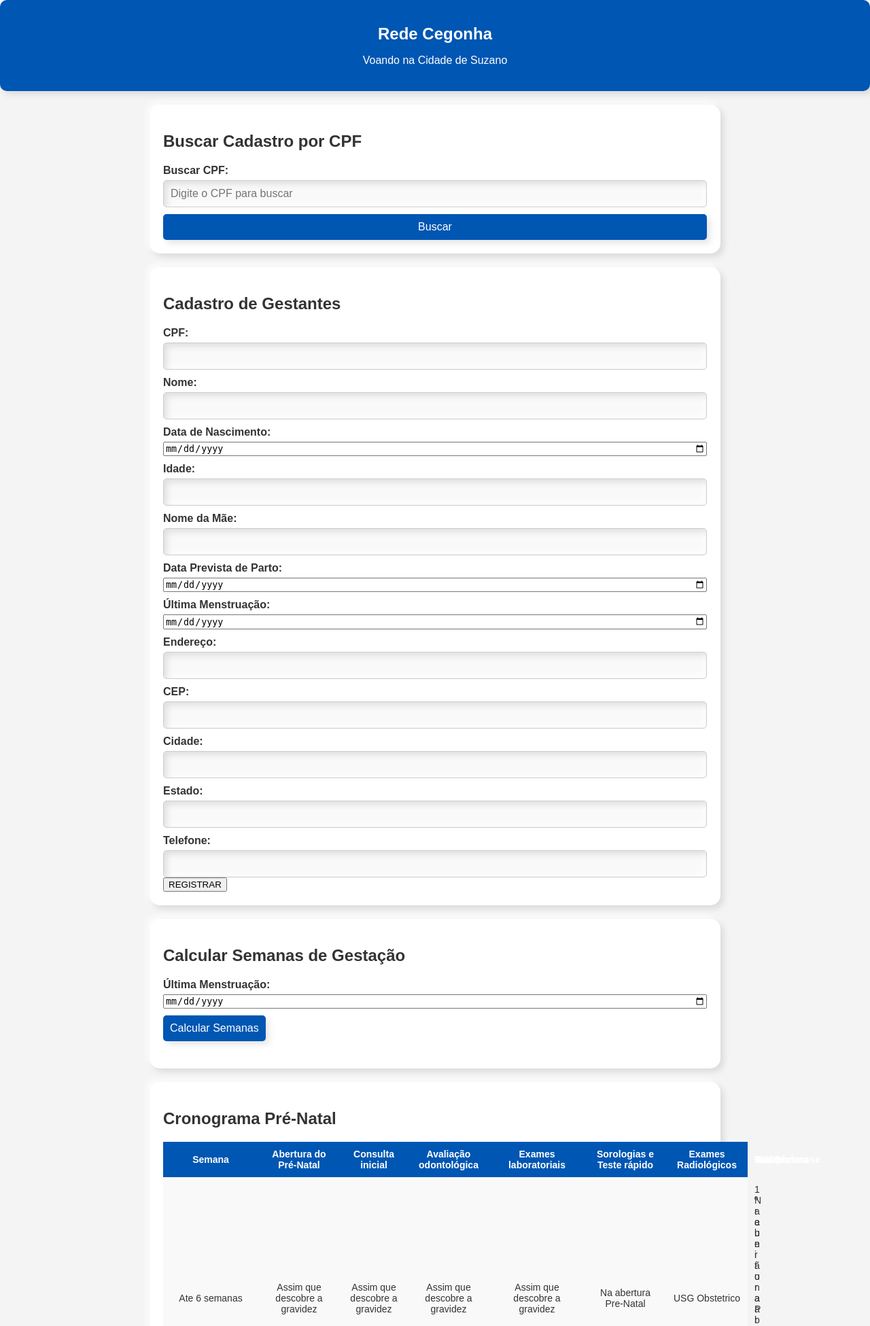
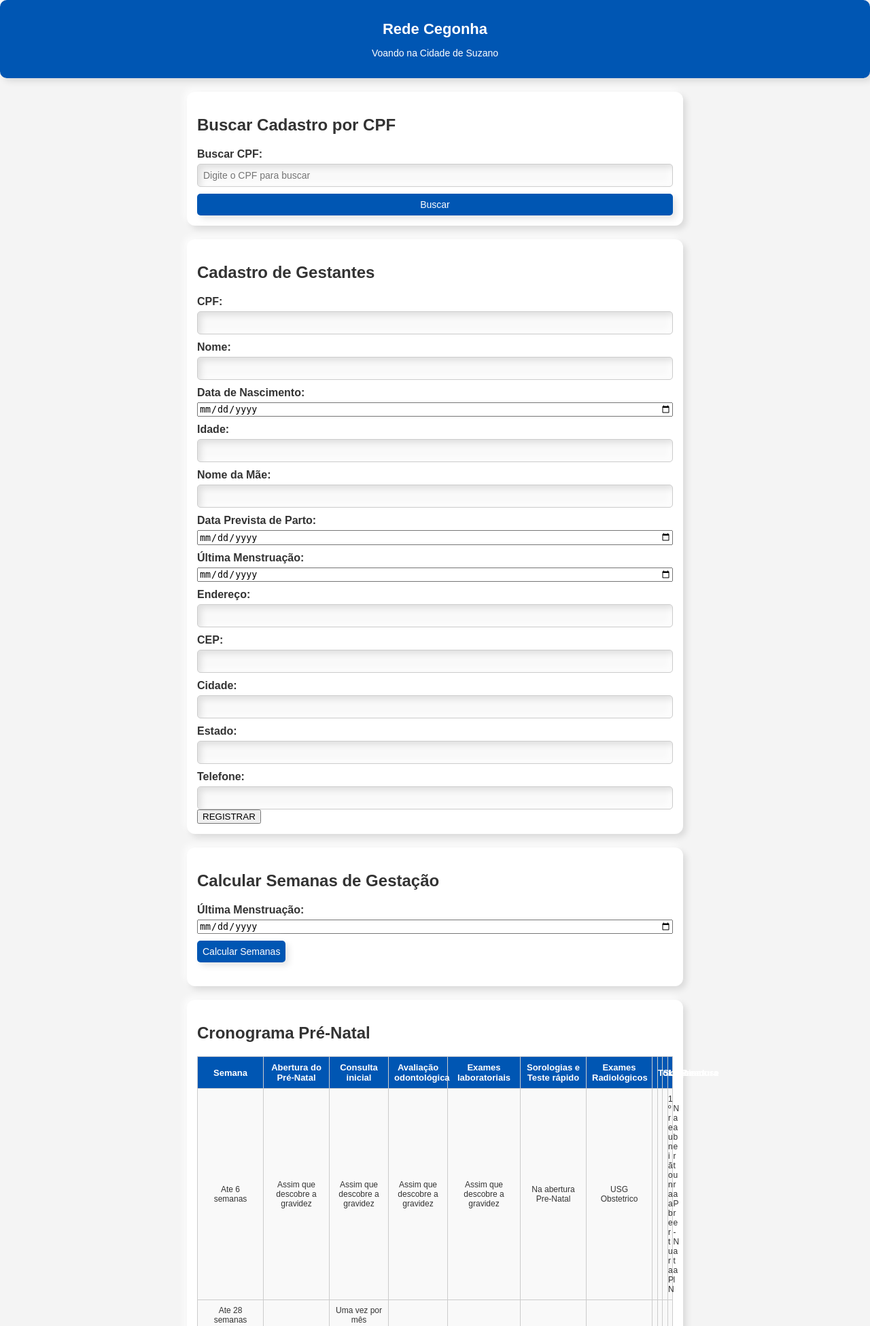
Before and after one commit to projetopi01/projeto-pi-02, a Flask app: page /cadastro_gestante in a window 1280 px wide. Shown: the top 1951 px of the page at 68% size. Run offline with Flask 3, Linux system fonts and the light colour scheme; the visitor is signed in with stand-in values (Sample User, id 1).

Commit message:
Update styles.css

```diff
--- a/backend/static/styles.css
+++ b/backend/static/styles.css
@@ -12,33 +12,33 @@ body {
     background-color: #0056b3;
     color: white;
     text-align: center;
-    padding: 20px;
+    padding: 15px;
     border-radius: 10px;
     box-shadow: 5px 5px 10px rgba(0, 0, 0, 0.1), -5px -5px 10px rgba(255, 255, 255, 0.7);
 }
 
 .header .logo {
-    font-size: 24px;
+    font-size: 22px;
     font-weight: bold;
 }
 
 .header .subtitle {
-    font-size: 16px;
+    font-size: 14px;
     margin-top: 5px;
 }
 
-/* Seção de busca */
+/* Seção */
 .section {
     width: 90%;
-    max-width: 800px;
+    max-width: 700px;
     margin: 20px auto;
     background: #fff;
-    padding: 20px;
-    border-radius: 15px;
+    padding: 15px;
+    border-radius: 12px;
     box-shadow: 5px 5px 10px rgba(0, 0, 0, 0.1), -5px -5px 10px rgba(255, 255, 255, 0.7);
 }
 
-/* Formulário de busca */
+/* Formulário */
 .form-group {
     display: flex;
     flex-direction: column;
@@ -51,21 +51,21 @@ body {
 }
 
 input[type="text"] {
-    padding: 10px;
+    padding: 8px;
     border: 1px solid #ccc;
     border-radius: 5px;
-    font-size: 16px;
+    font-size: 14px;
     background: #f9f9f9;
     box-shadow: inset 5px 5px 10px rgba(0, 0, 0, 0.1), inset -5px -5px 10px rgba(255, 255, 255, 0.7);
 }
 
 button {
     margin-top: 10px;
-    padding: 10px;
+    padding: 8px;
     background: #0056b3;
     color: white;
     border: none;
-    font-size: 16px;
+    font-size: 14px;
     border-radius: 5px;
     cursor: pointer;
     transition: background 0.3s ease-in-out;
@@ -76,46 +76,50 @@ button:hover {
     background: #003f7f;
 }
 
-/* Tabela */
+/* Container da Tabela */
 .table-container {
     width: 100%;
-    max-width: 900px; /* Define um tamanho limite */
+    max-width: 750px;
     margin: 0 auto;
-    overflow-x: auto; /* Adiciona rolagem horizontal se necessário */
     padding: 10px;
-    border-radius: 15px;
+    border-radius: 12px;
     background: #fff;
     box-shadow: 5px 5px 10px rgba(0, 0, 0, 0.1), -5px -5px 10px rgba(255, 255, 255, 0.7);
+    overflow-x: auto;
 }
 
+/* Estilos da Tabela */
 table {
     width: 100%;
     border-collapse: collapse;
-    table-layout: fixed; /* Garante que a tabela respeite os tamanhos das colunas */
+    table-layout: fixed;
+    font-size: 12px; /* Tamanho reduzido */
 }
 
-/* Definir tamanhos das colunas */
-th:nth-child(1), td:nth-child(1) { width: 120px; } /* Nome */
-th:nth-child(2), td:nth-child(2) { width: 100px; } /* CPF */
-th:nth-child(3), td:nth-child(3) { width: 80px; } /* Exames */
-th:nth-child(4), td:nth-child(4) { width: 100px; } /* SUA */
-th:nth-child(5), td:nth-child(5) { width: 120px; } /* Toxoplasmose */
-th:nth-child(6), td:nth-child(6) { width: 100px; } /* Laqueadura */
-th:nth-child(7), td:nth-child(7) { width: 100px; } /* Vacinas */
+/* Largura fixa para cada coluna */
+th, td {
+    padding: 8px;
+    text-align: center;
+    border: 1px solid #ccc;
+}
 
 th {
     background: #0056b3;
     color: white;
-    padding: 10px;
-    text-align: center;
-    font-size: 14px;
+    font-size: 13px;
 }
 
+/* Diminuindo tamanho das colunas */
+th:nth-child(1), td:nth-child(1) { width: 80px; } /* Nome */
+th:nth-child(2), td:nth-child(2) { width: 80px; } /* CPF */
+th:nth-child(3), td:nth-child(3) { width: 70px; } /* Exames */
+th:nth-child(4), td:nth-child(4) { width: 70px; } /* SUA */
+th:nth-child(5), td:nth-child(5) { width: 90px; } /* Toxoplasmose */
+th:nth-child(6), td:nth-child(6) { width: 80px; } /* Laqueadura */
+th:nth-child(7), td:nth-child(7) { width: 80px; } /* Vacinas */
+
 td {
-    padding: 10px;
     background: #f9f9f9;
-    text-align: center;
-    font-size: 14px;
 }
 
 tr:nth-child(even) {
@@ -123,20 +127,27 @@ tr:nth-child(even) {
 }
 
 /* Responsividade */
-@media (max-width: 768px) {
+@media (max-width: 600px) {
     .table-container {
         max-width: 100%;
         overflow-x: auto;
     }
 
     table {
-        font-size: 12px;
+        font-size: 11px;
+    }
+
+    th, td {
+        padding: 6px;
     }
 }
 
 @media (max-width: 480px) {
+    table {
+        font-size: 10px;
+    }
+
     th, td {
-        font-size: 10px;
-        padding: 8px;
+        padding: 5px;
     }
 }
```
